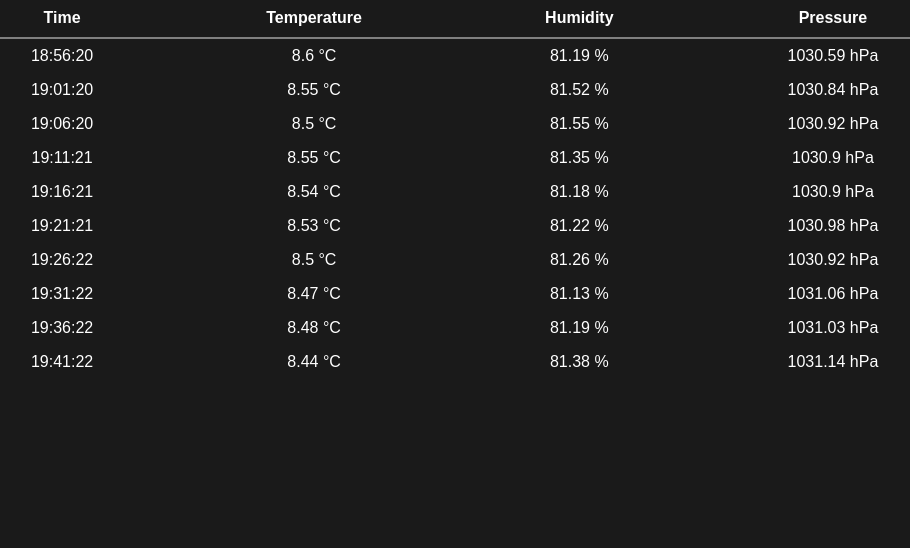
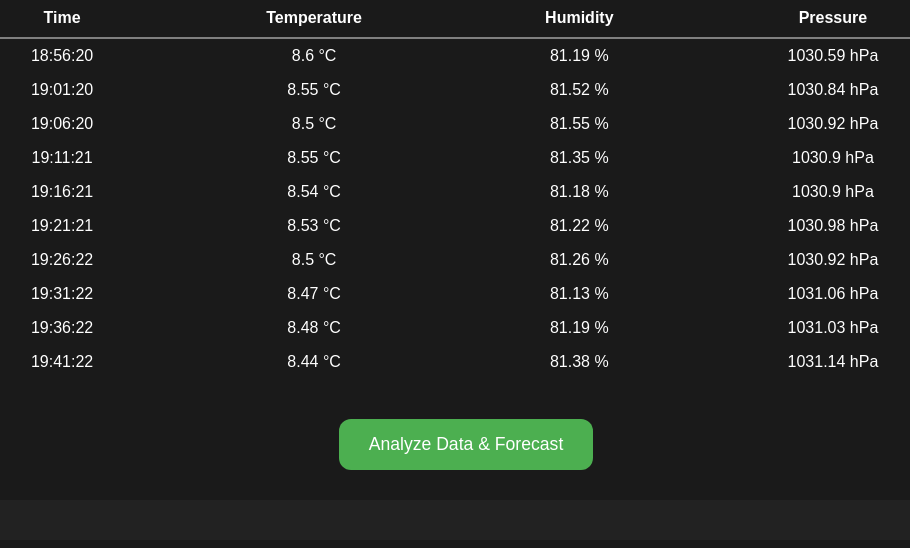
Before and after one commit to DirkFischer19777/Smart-Weather-Station, a Flask app: page / in a window 1280 px wide. Shown: the part 366-914 px from the top of the page, without its empty margins (174-1084 px from the left). Before the commit the page ends 733 px from the top, so only its background shows below. Run offline with Flask 3, Linux system fonts and the light colour scheme; data comes from the database, SQL or seed files in the repository; both versions use the stored data as it was after the commit; data that the repository does not hold is empty.

Commit message:
Implement AI analysis/forecast trigger and display results in dashboard

```diff
--- a/app.py
+++ b/app.py
@@ -123,6 +123,15 @@ def api_current():
         "pressure": data["pressure"]
     }
 
+@app.route("/api/analyze")
+def api_analyze():
+    from ki_processor import analyze_weather
+
+    try:
+        result = analyze_weather()
+        return {"result": result}
+    except Exception as e:
+        return {"result": f"Fehler bei der KI-Analyse: {e}"}
 
 
 # ------------------- MAIN ENTRY -------------------
--- /dev/null
+++ b/static/js/ki.js
@@ -0,0 +1,14 @@
+document.getElementById("analyze-btn").addEventListener("click", async () => {
+    const resultDiv = document.getElementById("ki-result");
+
+    resultDiv.innerHTML = "⏳ KI analysiert Wetterdaten...";
+
+    try {
+        const response = await fetch("/api/analyze");
+        const data = await response.json();
+
+        resultDiv.innerHTML = `<h3>KI Analyse & Vorhersage</h3><p>${data.result}</p>`;
+    } catch (error) {
+        resultDiv.innerHTML = "❌ Fehler bei der KI-Anfrage.";
+    }
+});
--- a/static/style.css
+++ b/static/style.css
@@ -35,3 +35,26 @@ h1 {
     margin: 0;
     font-weight: bold;
 }
+
+#analyze-btn {
+    background: #4CAF50;
+    color: white;
+    border: none;
+    padding: 15px 30px;
+    font-size: 1.1rem;
+    border-radius: 12px;
+    cursor: pointer;
+}
+
+#analyze-btn:hover {
+    background: #45a049;
+}
+
+#ki-result {
+    margin-top: 25px;
+    background: #222;
+    padding: 20px;
+    border-radius: 15px;
+    text-align: left;
+    line-height: 1.6;
+}
--- a/templates/index.html
+++ b/templates/index.html
@@ -45,7 +45,14 @@
     </tbody>
 </table>
 
+<div style="text-align: center; margin: 30px 0;">
+    <button id="analyze-btn">Analyze Data & Forecast</button>
+</div>
+
+<div id="ki-result" style="max-width: 80%; margin: 0 auto; white-space: pre-line;"></div>
+
 <script src="{{ url_for('static', filename='js/history.js') }}"></script>
+<script src="{{ url_for('static', filename='js/ki.js') }}"></script>
 
 </body>
 </html>
```
Also changed, not shown: ki_processor.py (+6 -10 lines), data/weather.db.
